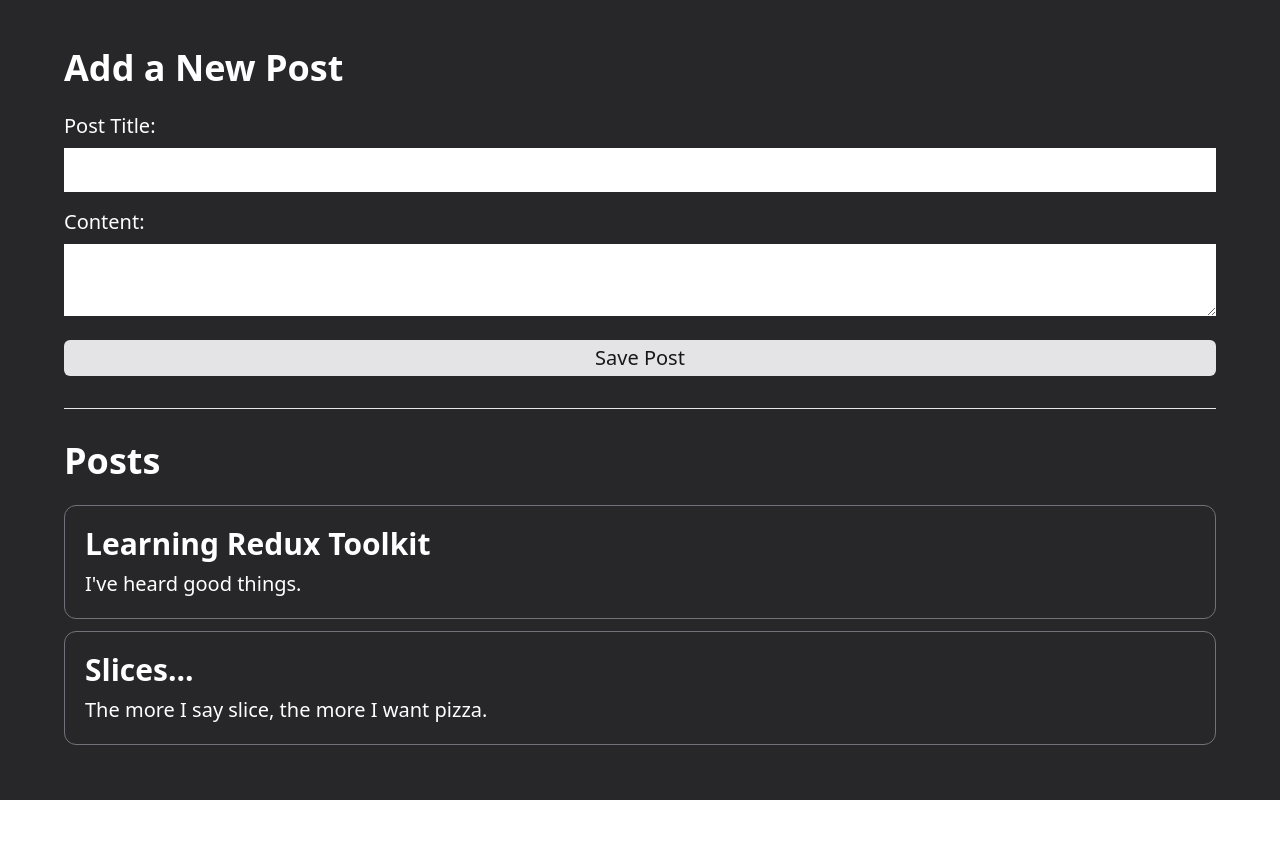
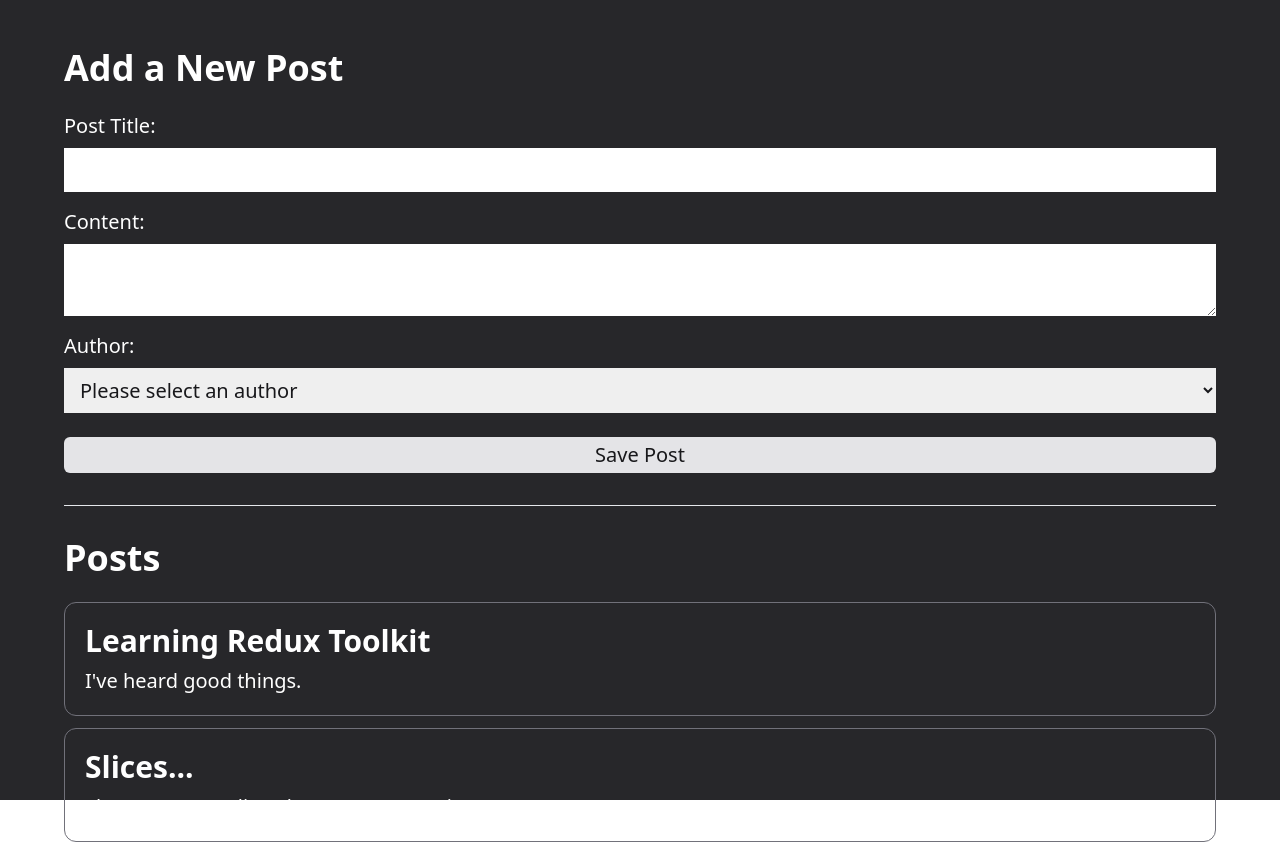
Before and after one commit to pauloo0/redux-router, a React (Vite) app: page / in a window 1280 px wide. Before the commit the page ends 800 px from the top, so only its background shows below. Built offline with nearby package versions, Linux system fonts and the light colour scheme.

Commit message:
Adding userSlice and Author combo box to the AddPostForm component

```diff
--- a/src/app/store.ts
+++ b/src/app/store.ts
@@ -3,11 +3,13 @@ import { configureStore } from '@reduxjs/toolkit'
 // Reducers
 import counterReducer from '../features/counter/counterSlice'
 import postsReducer from '../features/posts/postsSlice'
+import usersReducer from '../features/users/usersSlice'
 
 export const store = configureStore({
   reducer: {
     counter: counterReducer,
     posts: postsReducer,
+    users: usersReducer,
   },
 })
 
--- a/src/features/posts/AddPostForm.tsx
+++ b/src/features/posts/AddPostForm.tsx
@@ -1,27 +1,41 @@
 import React, { useState } from 'react'
-import { useAppDispatch } from '../../app/hooks'
+import { useAppDispatch, useAppSelector } from '../../app/hooks'
 
 import { postAdded } from './postsSlice'
+import { selectAllUsers } from '../users/usersSlice'
 
 const AddPostForm: React.FC = () => {
   const dispatch = useAppDispatch()
 
   const [title, setTitle] = useState('')
   const [content, setContent] = useState('')
+  const [userId, setUserId] = useState('')
+
+  const users = useAppSelector(selectAllUsers)
 
   const onTitleChanged = (e: React.ChangeEvent<HTMLInputElement>) =>
     setTitle(e.target.value)
   const onContentChanged = (e: React.ChangeEvent<HTMLTextAreaElement>) =>
     setContent(e.target.value)
+  const onAuthorChanged = (e: React.ChangeEvent<HTMLSelectElement>) =>
+    setUserId(e.target.value)
 
   const onSavePostClicked = () => {
     if (title && content) {
-      dispatch(postAdded(title, content))
+      dispatch(postAdded(title, content, userId))
 
       setTitle('')
       setContent('')
     }
   }
+
+  const canSave = Boolean(title) && Boolean(content) && Boolean(userId)
+
+  const userOptions = users.map((user) => (
+    <option key={user.id} value={user.id}>
+      {user.name}
+    </option>
+  ))
 
   return (
     <section className='mx-auto w-[90vw]'>
@@ -48,10 +62,23 @@ const AddPostForm: React.FC = () => {
           onChange={onContentChanged}
           className='px-3 py-2 text-zinc-900 text-xl'
         />
+        <label htmlFor='postAuthor' className='text-xl mb-2 mt-4'>
+          Author:
+        </label>
+        <select
+          id='postAuthor'
+          value={userId}
+          onChange={onAuthorChanged}
+          className='px-3 py-2 text-zinc-900 text-xl'
+        >
+          <option value=''>Please select an author</option>
+          {userOptions}
+        </select>
         <button
           type='button'
           onClick={onSavePostClicked}
           className='mt-6 w-full bg-zinc-200 text-zinc-900 py-1 rounded-md text-xl'
+          disabled={!canSave}
         >
           Save Post
         </button>
--- a/src/features/posts/postsSlice.ts
+++ b/src/features/posts/postsSlice.ts
@@ -6,6 +6,7 @@ interface Post {
   id: string
   title: string
   content: string
+  userId: string
 }
 
 interface PostsState {
@@ -18,11 +19,13 @@ const initialState: PostsState = {
       id: '1',
       title: 'Learning Redux Toolkit',
       content: "I've heard good things.",
+      userId: '0',
     },
     {
       id: '2',
       title: 'Slices...',
       content: 'The more I say slice, the more I want pizza.',
+      userId: '1',
     },
   ],
 }
@@ -35,12 +38,13 @@ const postsSlice = createSlice({
       reducer(state, action: PayloadAction<Post>) {
         state.posts.push(action.payload)
       },
-      prepare(title: string, content: string) {
+      prepare(title: string, content: string, userId: string) {
         return {
           payload: {
             id: nanoid(), // nanoid is a function from redux toolkit that generates a unique ID string
             title,
             content,
+            userId,
           },
         }
       },
--- /dev/null
+++ b/src/features/users/usersSlice.ts
@@ -0,0 +1,30 @@
+import { createSlice } from '@reduxjs/toolkit'
+import { PayloadAction } from '@reduxjs/toolkit'
+import type { RootState } from '../../app/store'
+
+interface User {
+  id: string
+  name: string
+}
+
+interface UsersState {
+  users: User[]
+}
+
+const initialState: UsersState = {
+  users: [
+    { id: '0', name: 'Tianna Jenkins' },
+    { id: '1', name: 'Kevin Grant' },
+    { id: '2', name: 'Madison Price' },
+  ],
+}
+
+const usersSlice = createSlice({
+  name: 'users',
+  initialState,
+  reducers: {},
+})
+
+export const selectAllUsers = (state: RootState) => state.users.users
+
+export default usersSlice.reducer
```
